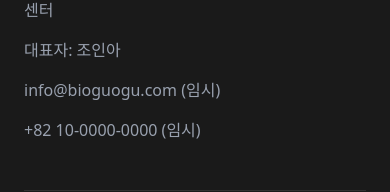
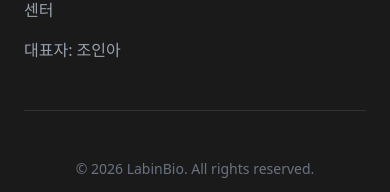
Before and after one commit to anchull/bio, a Next.js app: page / in a window 390 px wide. Shown: the part 4283-4475 px from the top of the page. Built offline with nearby package versions, Linux system fonts and the light colour scheme.

Commit message:
Remove email and phone number from Footer

```diff
--- a/components/Footer.tsx
+++ b/components/Footer.tsx
@@ -22,8 +22,7 @@ export default function Footer() {
                         <ul className="space-y-4 text-gray-400">
                             <li>광주광역시 서구 상무대로 지하1123 서구스타트업센터</li>
                             <li>대표자: 조인아</li>
-                            <li>info@bioguogu.com (임시)</li>
-                            <li>+82 10-0000-0000 (임시)</li>
+
                         </ul>
                     </div>
                 </div>
```
